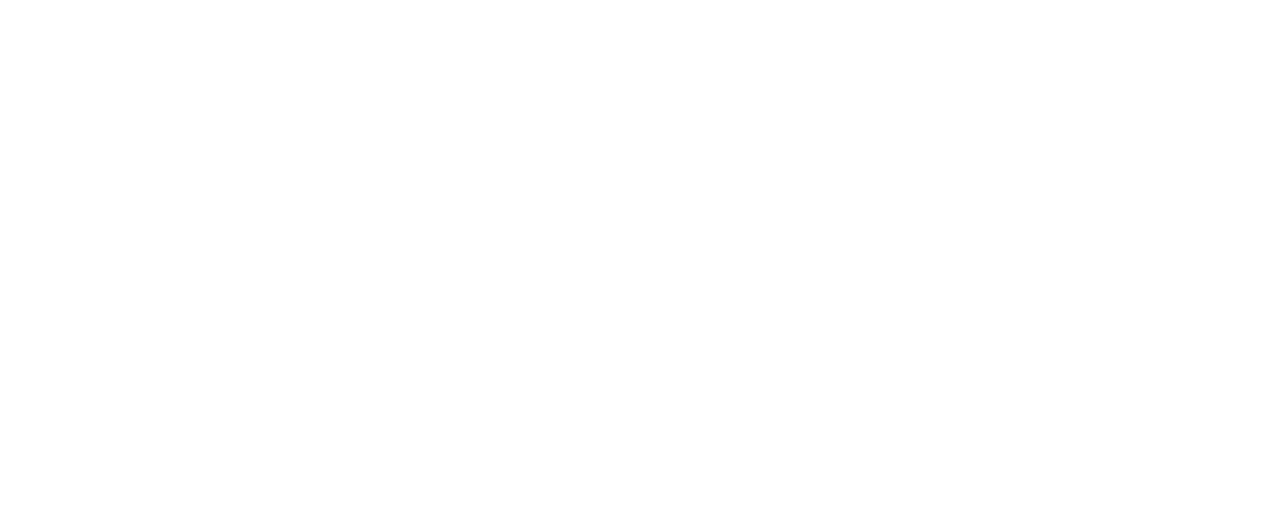
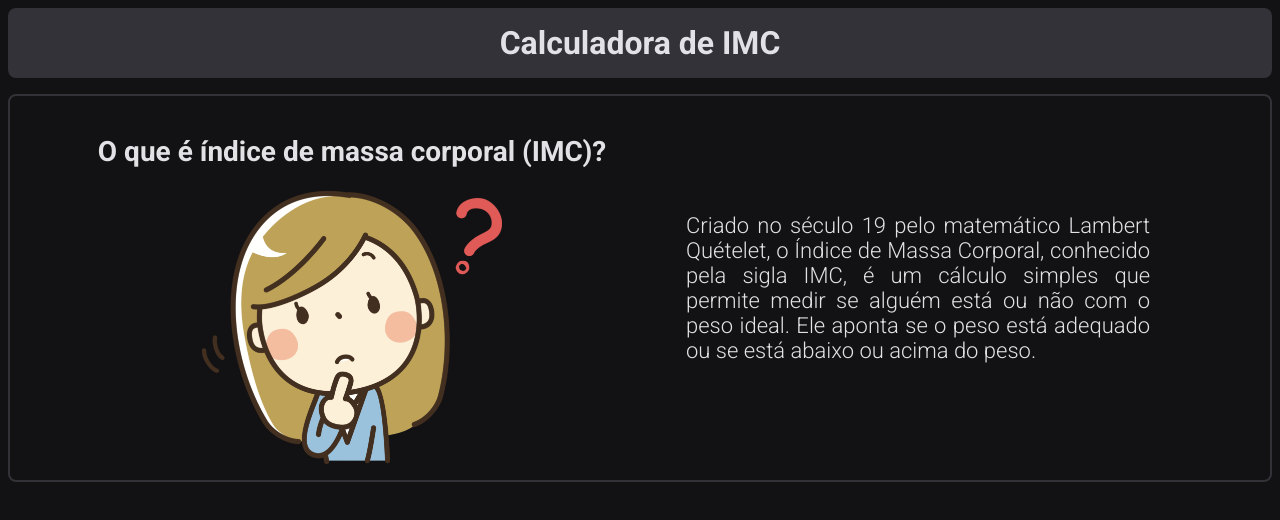
Before and after one commit to Guxtavouu/calculadora-IMC, a plain HTML site: page index.html in a window 1280 px wide. Drawn offline with Linux system fonts and the light colour scheme.

Commit message:
terceiro commit

```diff
--- a/index.html
+++ b/index.html
@@ -1,11 +1,33 @@
 <!DOCTYPE html>
 <html lang="en">
-<head>
-    <meta charset="UTF-8">
-    <meta name="viewport" content="width=device-width, initial-scale=1.0">
-    <title>Document</title>
-</head>
-<body>
+  <head>
+    <meta charset="UTF-8" />
+    <meta name="viewport" content="width=device-width, initial-scale=1.0" />
 
-</body>
+    <link rel="preconnect" href="https://fonts.googleapis.com" />
+    <link rel="preconnect" href="https://fonts.gstatic.com" crossorigin />
+    <link
+      href="https://fonts.googleapis.com/css2?family=Roboto:wght@300;500;700&display=swap"
+      rel="stylesheet"
+    />
+    <link rel="stylesheet" href="style.css" />
+    <title>Calculadora IMC</title>
+  </head>
+  <body>
+    <main>
+      <header><h1>Calculadora de IMC</h1></header>
+      <section class="conteudo__container">
+        <div class="pergunta__container">
+          <h2>O que é índice de massa corporal (IMC)?</h2>
+          <img src="imagem.png" alt="" />
+        </div>
+        <p>
+          Criado no século 19 pelo matemático Lambert Quételet, o Índice de
+          Massa Corporal, conhecido pela sigla IMC, é um cálculo simples que
+          permite medir se alguém está ou não com o peso ideal. Ele aponta se o
+          peso está adequado ou se está abaixo ou acima do peso.
+        </p>
+      </section>
+    </main>
+  </body>
 </html>
--- /dev/null
+++ b/style.css
@@ -0,0 +1,61 @@
+:root {
+  --cinza-100: rgb(225, 225, 230);
+  --cinza-200: rgb(50, 50, 56);
+  --cinza-300: rgb(18, 18, 20);
+  --verde-100: rgb(0, 179, 126);
+  --verde-200: rgb(0, 154, 108);
+  --roxo-100: rgb(63, 0, 115);
+  --fonte-principal: "Roboto";
+}
+
+body {
+  color: var(--cinza-100);
+  font-family: var(--fonte-principal);
+  font-size: 16px;
+  font-weight: 300;
+  background-color: var(--cinza-300);
+}
+
+header {
+  text-align: center;
+  background-color: var(--cinza-200);
+  padding: 16px;
+  border-radius: 8px;
+}
+
+h1 {
+  margin: 0;
+  font-size: 32px;
+}
+
+h2 {
+  font-size: 28px;
+}
+
+p {
+  width: 41%;
+  font-size: 22px;
+  text-align: justify;
+  border-radius: 16px;
+  padding: 32px;
+}
+
+img {
+  width: 300px;
+}
+
+.conteudo__container {
+  display: flex;
+  justify-content: space-around;
+  align-items: center;
+  padding: 16px 64px;
+  border: 2px solid var(--cinza-200);
+  border-radius: 8px;
+  margin-top: 16px;
+}
+
+.pergunta__container {
+  display: flex;
+  flex-direction: column;
+  align-items: center;
+}
```
Also changed, not shown: imagem.png (added).
